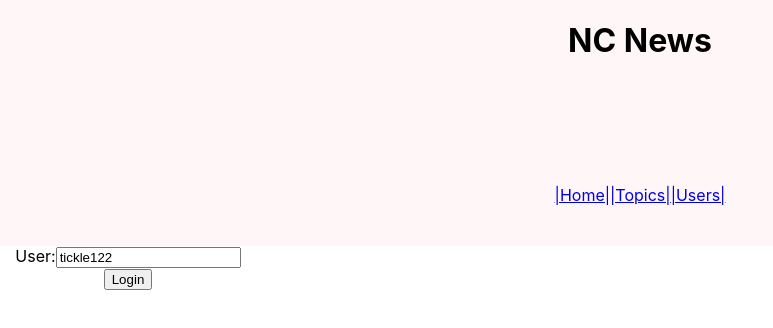
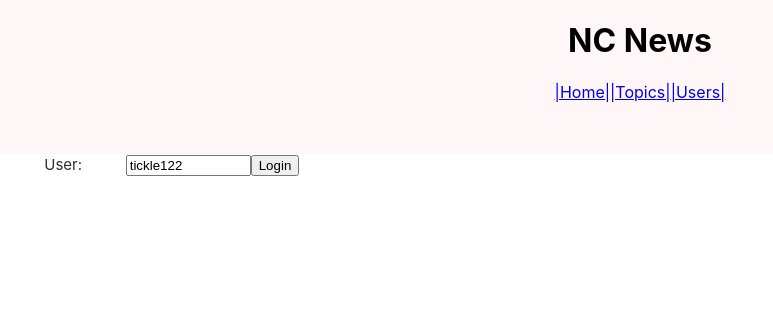
Before and after one commit to bbhushan0102/Northcoder-News, a React (Create React App) app: page / in a window 1280 px wide. Shown: the top 328 px of the page, without its empty margins (0-773 px from the left). Built offline with nearby package versions, Linux system fonts and the light colour scheme.

Commit message:
post article fixed

```diff
--- a/src/App.css
+++ b/src/App.css
@@ -3,7 +3,7 @@
   text-align: center;
   display: grid;
   grid-template-columns: 1fr 4fr;
-  grid-template-rows: 3fr 1fr 8fr 1fr;
+  grid-template-rows: 1fr 1fr 8fr 1fr;
   grid-template-areas:
     "header header" "nav nav"
     "section main" "footer footer";
--- a/src/App.js
+++ b/src/App.js
@@ -74,7 +74,7 @@ class App extends Component {
   };
   toggleLogout = () => {
     this.setState({
-      user:{},
+      user: {},
       toggle: false
     });
   };
--- a/src/api.jsx
+++ b/src/api.jsx
@@ -21,8 +21,12 @@ export const getArticlesByTopic = slug => {
 };
 
 export const postArticle = async (topic, article) => {
-  const { data } = await axios.post(`${BASE_URL}/topics/${topic}/articles`,article);
-  return data;
+  const { data } = await axios.post(
+    `${BASE_URL}/topics/${topic}/articles`,
+    article
+  );
+
+  return data.newArticle;
 };
 export const getArticle = article_id => {
   return axios
@@ -46,7 +50,7 @@ export const postComment = (id, body, created_by) => {
 };
 export const getUsers = async () => {
   const { data } = await axios.get(`${BASE_URL}/users`);
-  console.log(data);
+
   return data.users;
 };
 export const voteComment = (id, direction) => {
--- a/src/components/Article.jsx
+++ b/src/components/Article.jsx
@@ -10,7 +10,7 @@ class Article extends Component {
     loading: true
   };
   render() {
-    let article = this.state.article;
+    const article = this.state.article;
     if (this.state.loading) return <h1>Loading....</h1>;
 
     return (
--- a/src/components/Comments.jsx
+++ b/src/components/Comments.jsx
@@ -12,7 +12,7 @@ class Comments extends Component {
     msg: ""
   };
   render() {
-    let comments = this.state.comments;
+    const comments = this.state.comments;
 
     return (
       <main>
--- a/src/components/Login.jsx
+++ b/src/components/Login.jsx
@@ -19,6 +19,9 @@ class Login extends Component {
   handleSubmit = event => {
     event.preventDefault();
     this.props.login(this.state.username);
+    this.setState({
+      username: ""
+    });
   };
   handleChange = event => {
     this.setState({
--- a/src/components/PostArticle.jsx
+++ b/src/components/PostArticle.jsx
@@ -1,6 +1,7 @@
 import React from "react";
 import { Component } from "react";
 import "../App.css";
+import "./input.css";
 // import { Link, navigate } from "@reach/router";
 // import * as api from "../api";
 class PostArticle extends Component {
@@ -15,7 +16,7 @@ class PostArticle extends Component {
         <label htmlFor="title">Title</label>
         <br />
         <input type="text" id="title" onChange={this.handleChange} />
-        <select id={"belongs_to"} onChange={this.handleChange} inline>
+        <select id={"belongs_to"} onChange={this.handleChange}>
           {" "}
           <br />
           <option value="football"> Football </option>
@@ -23,8 +24,10 @@ class PostArticle extends Component {
           <option value="coding"> Coding </option>
         </select>
         <br />
-        <label htmlFor="body">Post Article</label> <br />
-        <textarea type="text" id="body" onChange={this.handleChange} /> <br />
+        <label htmlFor="body">Post Article</label>
+        <br />
+        <textarea type="text" id="body" onChange={this.handleChange} />
+        <br />
         <button>Post</button>
       </form>
     );
--- a/src/components/PostComment.jsx
+++ b/src/components/PostComment.jsx
@@ -13,7 +13,6 @@ class PostComment extends Component {
   }
   handleSubmit = event => {
     event.preventDefault();
-
     this.props.addComment(this.state.body);
   };
   handleChange = event => {
--- a/src/components/Topics.jsx
+++ b/src/components/Topics.jsx
@@ -11,7 +11,7 @@ class Topics extends Component {
     topics: []
   };
   render() {
-    let image = {
+    const image = {
       coding: coding,
       football: football,
       cooking: cooking
--- a/src/components/Users.jsx
+++ b/src/components/Users.jsx
@@ -10,7 +10,7 @@ class Users extends Component {
   };
 
   render() {
-    let { users } = this.state;
+    const { users } = this.state;
     console.log(users);
     return (
       <main>
--- /dev/null
+++ b/src/components/input.css
@@ -0,0 +1,26 @@
+/* .input[type="text"] {
+  width: 100%;
+  padding: 12px 20px;
+  margin: 8px 0;
+  box-sizing: border-box;
+} */
+label, input {
+    display: inline-block;
+    vertical-align: baseline;
+    width: 125px;
+}
+
+label {
+    color: #2D2D2D;
+    font-size: 15px;
+}
+
+form, input {
+    box-sizing: border-box;
+    -moz-box-sizing: border-box;
+    -webkit-box-sizing: border-box;
+}
+
+form {
+    width: 300px;
+}
```
Also changed, not shown: src/components/Articles.jsx (line endings or trailing spaces).
